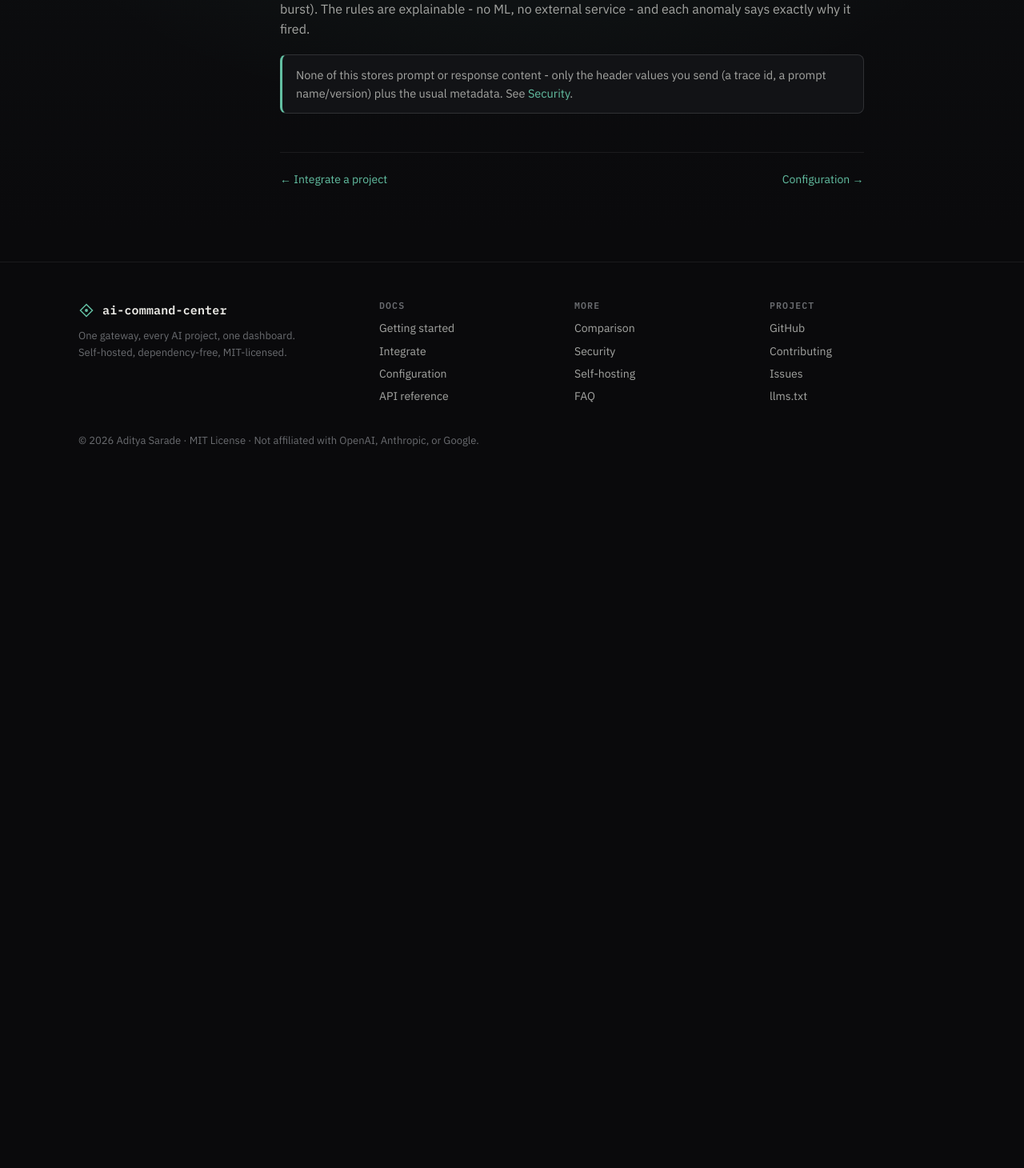
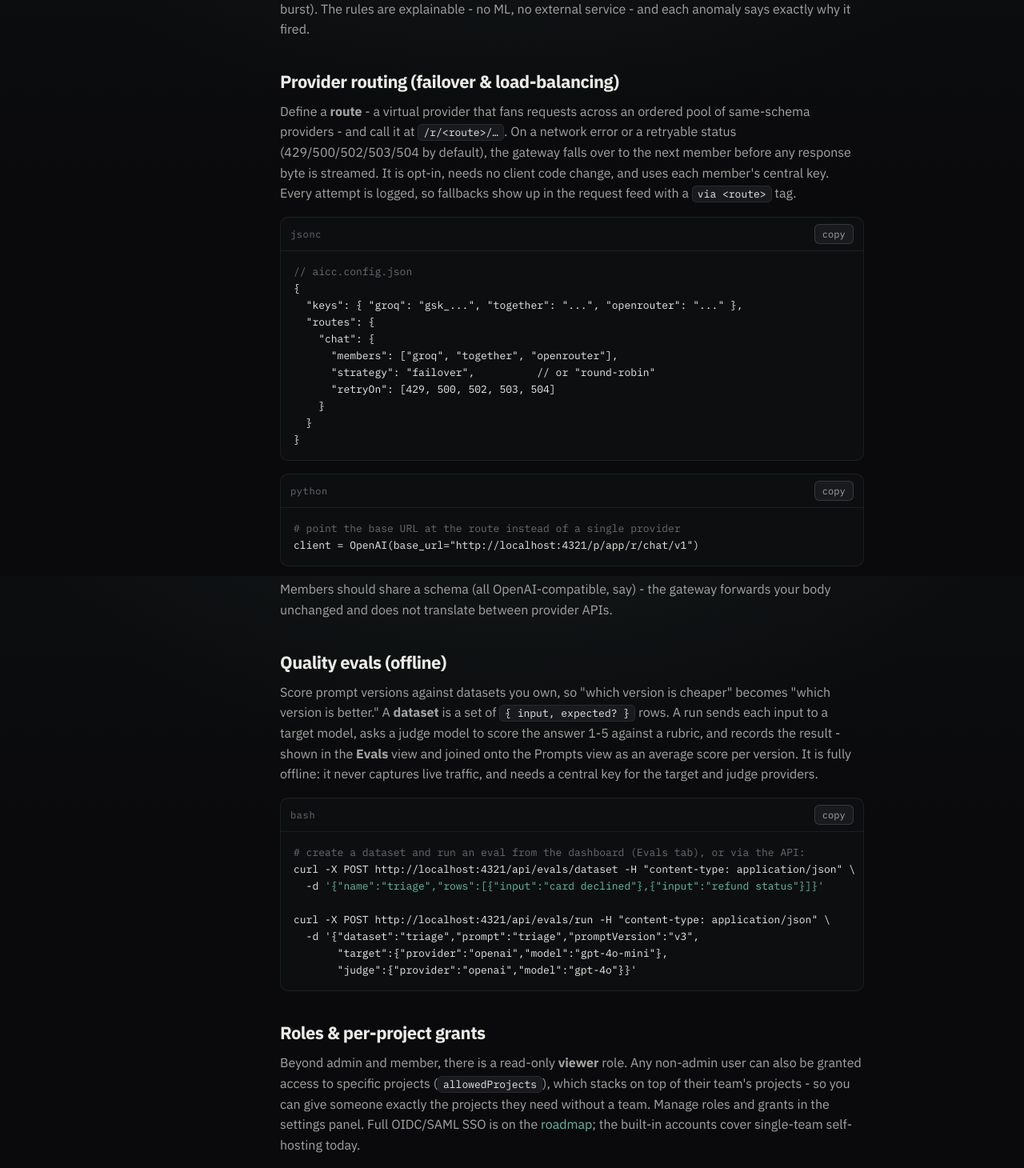
Before and after one commit to adityasarade/ai-command-center, a Next.js app in the folder site/: page /docs/features in a window 1280 px wide. Shown: the part 1680-3140 px from the top of the page at 80% size. Before the commit the page ends 2282 px from the top, so only its background shows below. Built offline with nearby package versions, Linux system fonts and the light colour scheme.

Commit message:
site: document routing, evals and roles; mark them shipped on the roadmap

```diff
--- a/site/app/docs/features/page.js
+++ b/site/app/docs/features/page.js
@@ -82,9 +82,75 @@ client.chat.completions.create(
         each anomaly says exactly why it fired.
       </p>
 
+      <h2>Provider routing (failover &amp; load-balancing)</h2>
+      <p>
+        Define a <strong>route</strong> - a virtual provider that fans requests across an ordered
+        pool of same-schema providers - and call it at <code>/r/&lt;route&gt;/…</code>. On a network
+        error or a retryable status (429/500/502/503/504 by default), the gateway falls over to the
+        next member before any response byte is streamed. It is opt-in, needs no client code change,
+        and uses each member&apos;s central key. Every attempt is logged, so fallbacks show up in
+        the request feed with a <code>via &lt;route&gt;</code> tag.
+      </p>
+      <CodeBlock
+        lang="jsonc"
+        code={`// aicc.config.json
+{
+  "keys": { "groq": "gsk_...", "together": "...", "openrouter": "..." },
+  "routes": {
+    "chat": {
+      "members": ["groq", "together", "openrouter"],
+      "strategy": "failover",          // or "round-robin"
+      "retryOn": [429, 500, 502, 503, 504]
+    }
+  }
+}`}
+      />
+      <CodeBlock
+        lang="python"
+        code={`# point the base URL at the route instead of a single provider
+client = OpenAI(base_url="http://localhost:4321/p/app/r/chat/v1")`}
+      />
+      <p>
+        Members should share a schema (all OpenAI-compatible, say) - the gateway forwards your body
+        unchanged and does not translate between provider APIs.
+      </p>
+
+      <h2>Quality evals (offline)</h2>
+      <p>
+        Score prompt versions against datasets you own, so &quot;which version is cheaper&quot;
+        becomes &quot;which version is better.&quot; A <strong>dataset</strong> is a set of{' '}
+        <code>{'{ input, expected? }'}</code> rows. A run sends each input to a target model, asks a
+        judge model to score the answer 1-5 against a rubric, and records the result - shown in the{' '}
+        <strong>Evals</strong> view and joined onto the Prompts view as an average score per
+        version. It is fully offline: it never captures live traffic, and needs a central key for
+        the target and judge providers.
+      </p>
+      <CodeBlock
+        lang="bash"
+        code={`# create a dataset and run an eval from the dashboard (Evals tab), or via the API:
+curl -X POST http://localhost:4321/api/evals/dataset -H "content-type: application/json" \\
+  -d '{"name":"triage","rows":[{"input":"card declined"},{"input":"refund status"}]}'
+
+curl -X POST http://localhost:4321/api/evals/run -H "content-type: application/json" \\
+  -d '{"dataset":"triage","prompt":"triage","promptVersion":"v3",
+       "target":{"provider":"openai","model":"gpt-4o-mini"},
+       "judge":{"provider":"openai","model":"gpt-4o"}}'`}
+      />
+
+      <h2>Roles &amp; per-project grants</h2>
+      <p>
+        Beyond admin and member, there is a read-only <strong>viewer</strong> role. Any non-admin
+        user can also be granted access to specific projects (<code>allowedProjects</code>), which
+        stacks on top of their team&apos;s projects - so you can give someone exactly the projects
+        they need without a team. Manage roles and grants in the settings panel. Full OIDC/SAML SSO
+        is on the <a href="/#roadmap">roadmap</a>; the built-in accounts cover single-team
+        self-hosting today.
+      </p>
+
       <div className="callout">
         None of this stores prompt or response content - only the header values you send (a trace
-        id, a prompt name/version) plus the usual metadata. See{' '}
+        id, a prompt name/version) plus the usual metadata. Eval datasets and their scored outputs
+        are test data you create, stored under <code>dataDir/evals/</code>. See{' '}
         <a href="/docs/security">Security</a>.
       </div>
 
```
Also changed, not shown: site/app/page.js (+18 -6 lines).
